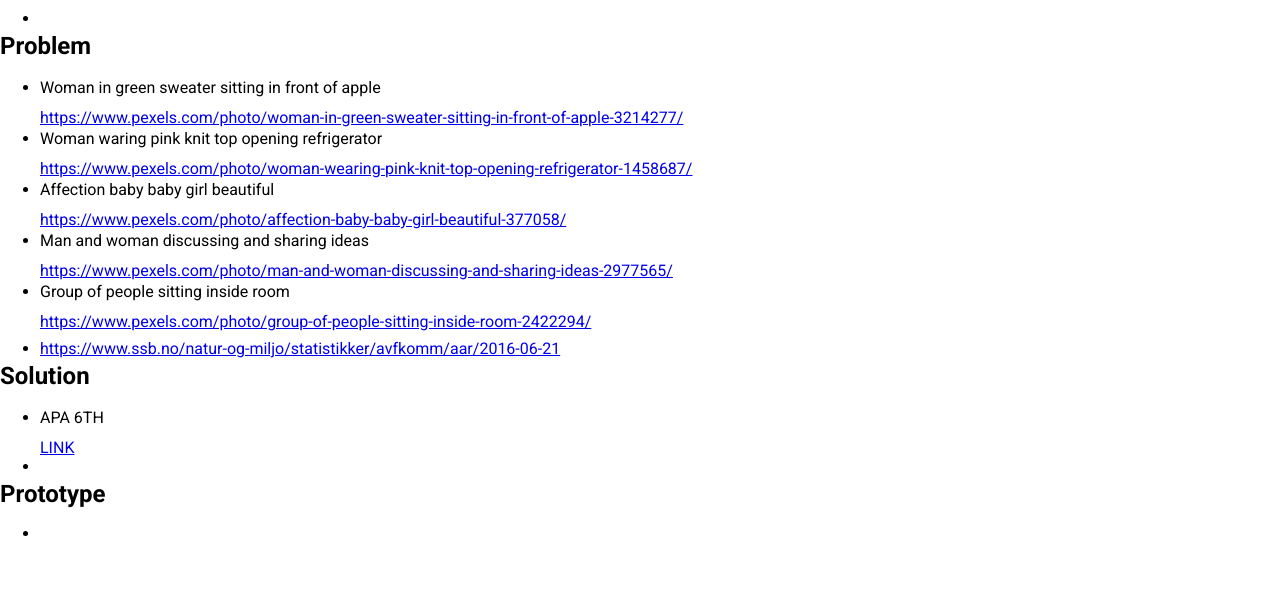
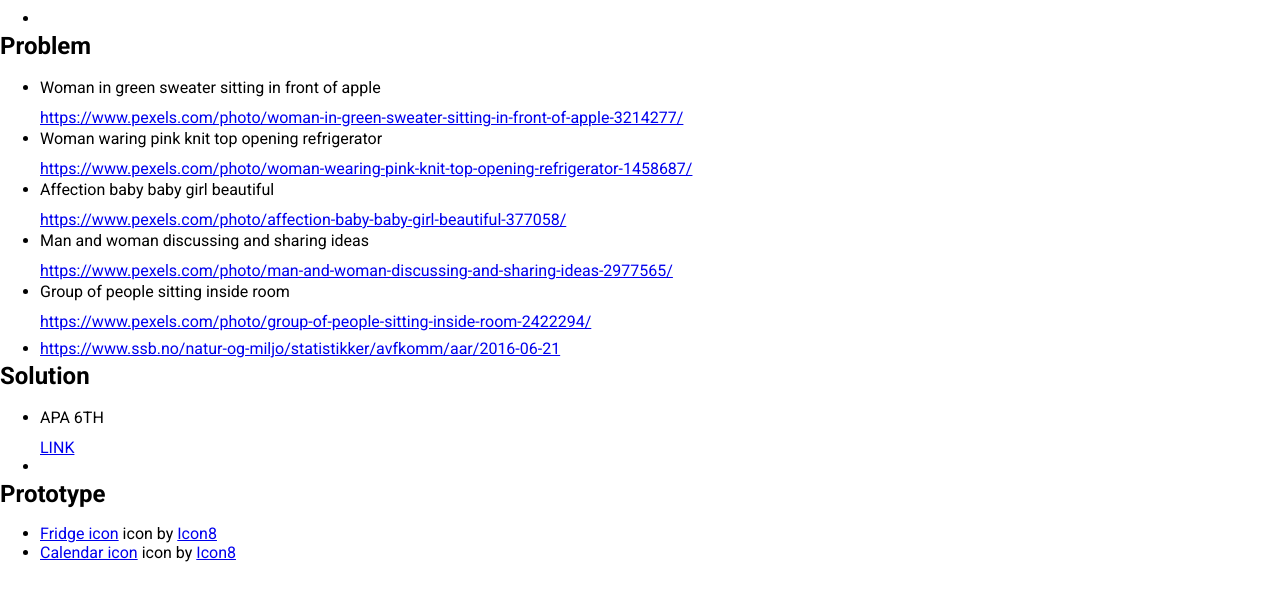
Before and after one commit to Saekon/Web_Final_Project, a plain HTML site: page sources.html in a window 1280 px wide. Shown: the part 115-716 px from the top of the page. Drawn offline with Linux system fonts and the light colour scheme.

Commit message:
sources
added icon sources

```diff
--- a/sources.html
+++ b/sources.html
@@ -127,7 +127,10 @@
                 <h2>Prototype</h2>
                 <ul>
                     <li>
-                        <a href=""></a>
+                        <a target="_blank" href="https://icons8.com/">Fridge icon</a> icon by <a target="_blank" href="https://icons8.com/%22%3EIcons8">Icon8</a>
+                    </li>
+                    <li>
+                        <a target="_blank" href="https://icons8.com/">Calendar icon</a> icon by <a target="_blank" href="https://icons8.com/%22%3EIcons8">Icon8</a>
                     </li>
                 </ul>
             </div>
```
